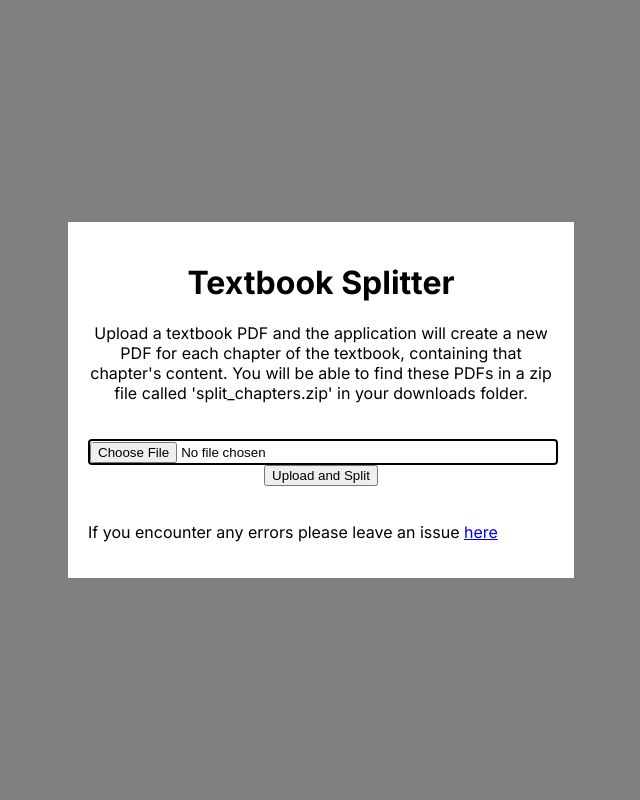
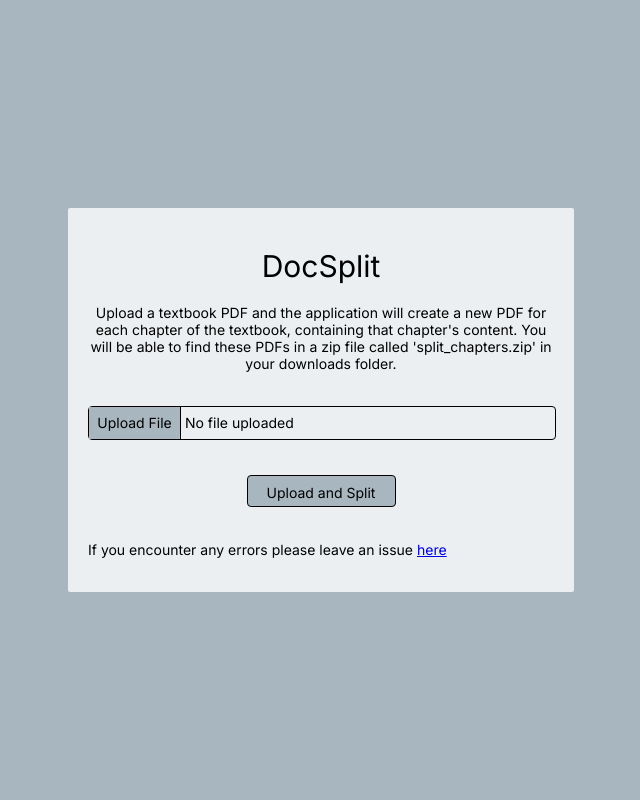
Before and after one commit to izzybeetschen/pdf-splitting, a Flask app: page / in a window 1280 px wide. Shown: the whole page, without its empty margins (319-959 px from the left). Run offline with Flask 3, Linux system fonts and the light colour scheme.

Commit message:
Custom buttons

```diff
--- a/app/static/css/styles.css
+++ b/app/static/css/styles.css
@@ -1,7 +1,19 @@
+* {
+    font-family: "Inter", sans-serif;
+    font-optical-sizing: auto;
+    font-weight: 400;
+    font-style: normal;
+    font-size: 14px;
+}
+
+h1 {
+    font-size: 30px;
+}
+
 body {
-    background-color: grey;
-    font-family: "Inter", sans-serif;
+    background-color: #A8B6BF;
 }
+
 .outer {
     display: table;
     position: absolute;
@@ -18,10 +30,11 @@ body {
 
 .main-text {
     width: 466px;
-    background-color: white;
+    background-color: #EBEFF2;
     margin-left: auto;
     margin-right: auto;
     padding: 20px;
+    border-radius: 2px;
 }
 
 .input-sect {
@@ -30,12 +43,39 @@ body {
     text-align: center;
 }
 
+.custom-button {
+    display: inline-block;
+    border-right: solid;
+    border-width: 1px;
+    border-color: black;
+    height: 32px;
+    line-height: 32px;
+    font-size: 14px;
+    width: 91px;
+    text-align: center;
+    background-color: #A8B6BF;
+}
+
+button {
+    display: inline-block;
+    border: solid;
+    border-width: 1px;
+    border-color: black;
+    height: 32px;
+    line-height: 32px;
+    font-size: 14px;
+    width: 149px;
+    text-align: center;
+    background-color: #A8B6BF;
+    border-radius: 4px;
+}
+
 .issue-div {
-
 }
 
 #title {
     text-align: center;
+    font-size: 30px;
 }
 
 #explanation {
@@ -54,11 +94,14 @@ body {
 
 #upload-div {
     border-style: solid;
-    border-width: 2px;
+    border-width: 1px;
     border-color: black;
     width: 100%;
     text-align: left;
     border-radius: 4px;
+    height: 32px;
+    font-size: 14px;
+    margin-bottom: 35px;
 }
 
 #issue-text {
--- a/app/templates/splitter.html
+++ b/app/templates/splitter.html
@@ -13,7 +13,7 @@
     <div class="outer">
         <div class="middle">
             <div class="main-text">
-                <h1 id="title">Textbook Splitter</h1>
+                <h1 id="title">DocSplit</h1>
                 <p id="explanation">
                     Upload a textbook PDF and the application will create a new PDF for each chapter of the textbook,
                     containing that chapter's content. You will be able to find these PDFs in a zip file called 'split_chapters.zip' in your downloads folder.
@@ -21,7 +21,19 @@
                 <form method="POST" enctype="multipart/form-data">
                     <div class="input-sect">
                         <div id="upload-div">
-                            <input id="upload" type="file" name="file" accept=".pdf" required>
+                            <input id="upload" type="file" name="file" accept=".pdf" required hidden>
+                            <label for="upload" id="upload-label" class="custom-button">Upload File</label>
+                            <span id="file-name" class="file-name">No file uploaded</span>
+                            <script>
+                                document.getElementById('upload').addEventListener('change', function() {
+                                    const fileLabel = document.getElementById('file-name');
+                                    if (this.files.length > 0) {
+                                        fileLabel.textContent = this.files[0].name;
+                                    } else {
+                                        fileLabel.textContent = 'No file uploaded';
+                                    }
+                                });
+                            </script>
                         </div>
                         <button id="submit" type="submit">Upload and Split</button>
                     </div>
```
Also changed, not shown: 1 other file.
